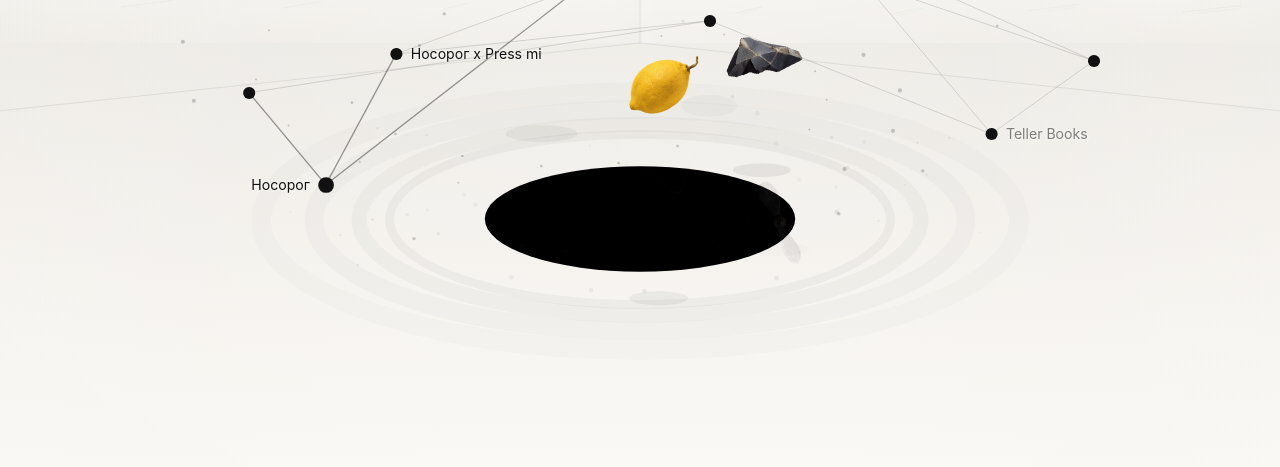
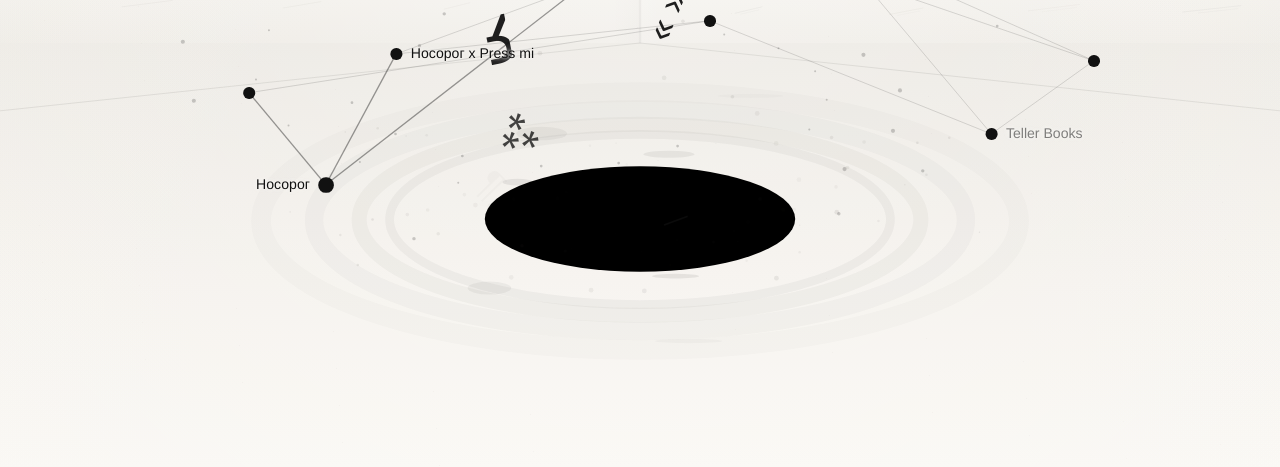
Before and after one commit to Nikiau12/obratnaya-storona, a website built with Vite: page index.html in a window 1280 px wide. Shown: the part 333-800 px from the top of the page. Built offline with nearby package versions, Linux system fonts and the light colour scheme; a web font is replaced by a local one.

Commit message:
Add typographic figures and project details
Replace raster objects with publishing-related typographic figures, update typography, and add project descriptions.

```diff
--- a/src/main.js
+++ b/src/main.js
@@ -1,35 +1,46 @@
 import "./styles.css";
 
 const projectLabelsReady = true;
-const projectDetailsReady = false;
 
+// A deliberately small typographic vocabulary replaces the unrelated found
+// objects. Every sign belongs to publishing: letters and fragments, punctuation,
+// printing marks, page furniture, and one mirrored word.
 const objectSpecs = [
-  { type: "nose", width: 0.72, height: 0.72, duration: 14.2 },
-  { type: "lemon", width: 0.64, height: 0.64, duration: 15.8 },
-  { type: "stone", width: 0.68, height: 0.68, duration: 16.9 },
-  { type: "propeller", width: 0.76, height: 0.76, duration: 13.6 },
-  { type: "glass", width: 0.66, height: 0.76, duration: 17.6 },
-  { type: "rook", width: 0.5, height: 0.74, duration: 18.4 },
-  { type: "lightning", width: 0.5, height: 0.82, duration: 15.1 },
+  { kind: "letter", text: "Ж", width: 0.64, height: 0.72, weight: 300, duration: 14.2 },
+  { kind: "fragment", text: "Я", width: 0.58, height: 0.72, weight: 500, duration: 16.1 },
+  { kind: "punctuation", text: "« »", width: 0.82, height: 0.46, weight: 300, size: 0.9, duration: 15.4 },
+  { kind: "punctuation", text: "—", width: 0.72, height: 0.3, weight: 400, duration: 13.8 },
+  { kind: "printing", text: "⁂", width: 0.58, height: 0.54, weight: 300, size: 0.8, rotationFactor: 0.42, duration: 18.1 },
+  { kind: "printing", text: "¶", width: 0.52, height: 0.7, weight: 400, size: 0.7, rotationFactor: 0.48, duration: 16.7 },
+  { kind: "crop-marks", width: 0.68, height: 0.58, size: 0.62, rotationFactor: 0.26, duration: 15.9 },
+  { kind: "pagination", text: "— 17 —", width: 0.9, height: 0.24, weight: 300, size: 0.78, duration: 19.1 },
+  { kind: "mirror-word", text: "оборот", width: 0.94, height: 0.25, weight: 400, size: 0.8, duration: 18.6 },
 ];
 
-const assetPath = (path) => `${import.meta.env.BASE_URL}${path}`;
-const assetUrls = {
-  nose: assetPath("assets/object-nose.webp"),
-  lemon: assetPath("assets/object-lemon.webp"),
-  stone: assetPath("assets/object-stone.webp"),
-  propeller: assetPath("assets/object-propeller.webp"),
-  glass: assetPath("assets/object-glass.webp?v=3"),
-  rook: assetPath("assets/object-rook.webp"),
-  lightning: assetPath("assets/object-lightning.webp?v=3"),
-};
-
 const nodes = [
-  { id: "signal", title: "Носорог", description: "", kind: "project", status: "live" },
-  { id: "flicker", title: "Teller Books", description: "", kind: "project", status: "live" },
+  {
+    id: "signal",
+    title: "Носорог",
+    description: "Литературный журнал и книжное издательство. «Носорог» публикует прозу, поэзию и философию, соединяя тексты и изображения по коллажному принципу, и развивает эту практику в книжных форматах.",
+    kind: "project",
+    status: "live",
+  },
+  {
+    id: "flicker",
+    title: "Teller Books",
+    description: "Книжная линейка Teller, которую мы создаём вместе с командой. В числе готовящихся книг — Dependent, Distracted, Bored Сусанны Паасонен и The Dark Forest Theory of the Internet Богны Кониор.",
+    kind: "project",
+    status: "live",
+  },
   { id: "residents", title: "онлайн-медиа Обратная сторона", description: "", kind: "project", status: "upcoming" },
   { id: "showcase", title: "книжный", description: "", kind: "project", status: "upcoming" },
-  { id: "word", title: "Носорог х Press mi", description: "", kind: "project", status: "live" },
+  {
+    id: "word",
+    title: "Носорог х Press mi",
+    description: "Издательская программа самоорганизованной институции современного искусства Press mi, которую мы помогаем развивать.",
+    kind: "project",
+    status: "live",
+  },
   { id: "day", title: "", description: "", kind: "placeholder", status: "placeholder" },
   { id: "archive", title: "", description: "", kind: "placeholder", status: "placeholder" },
   { id: "about", title: "", description: "", kind: "placeholder", status: "placeholder" },
@@ -81,7 +92,7 @@ root.innerHTML = `
       <svg class="constellation-points" aria-hidden="true"></svg>
       <svg class="node-lines" aria-hidden="true"></svg>
     </nav>
-    <aside class="info-panel" aria-live="polite"${projectDetailsReady ? "" : " hidden"}>
+    <aside class="info-panel" aria-live="polite" hidden>
       <span class="info-title"></span><span class="info-copy"></span>
     </aside>
   </main>`;
@@ -94,16 +105,10 @@ const intro = document.querySelector(".intro");
 const nodeLayer = document.querySelector(".node-layer");
 const constellationPoints = document.querySelector(".constellation-points");
 const nodeLines = document.querySelector(".node-lines");
+const infoPanel = document.querySelector(".info-panel");
 const infoTitle = document.querySelector(".info-title");
 const infoCopy = document.querySelector(".info-copy");
 const reduceMotion = matchMedia("(prefers-reduced-motion: reduce)").matches;
-const images = Object.fromEntries(Object.entries(assetUrls).map(([key, url]) => {
-  const image = new Image();
-  image.decoding = "async";
-  image.src = url;
-  return [key, image];
-}));
-
 const pointer = { x: 0, y: 0, easedX: 0, easedY: 0 };
 const mobileGraph = { offsetX: 0, offsetY: 0, scale: 1, pointers: new Map(), pinchDistance: 0, pinchScale: 1, lastGestureAt: 0 };
 const particles = Array.from({ length: 74 }, (_, i) => ({
@@ -134,8 +139,7 @@ const nodeButtons = nodes.map((node, index) => {
   button.innerHTML = `<span class="node-dot"></span>${projectLabelsReady && node.title ? `<span class="node-text">${node.title}</span>` : ""}${node.status === "upcoming" ? '<span class="node-status" aria-hidden="true">скоро</span>' : ""}`;
   ["pointerenter", "focus", "click"].forEach((eventName) => button.addEventListener(eventName, () => {
     if (eventName === "click" && Date.now() - mobileGraph.lastGestureAt < 260) return;
-    if (isCompact() && projectDetailsReady) document.body.classList.add("has-mobile-selection");
-    setActiveNode(node.id);
+    setActiveNode(node.id, true);
   }));
   nodeLayer.append(button);
   return button;
@@ -459,11 +463,15 @@ function getObjectState(item, time, m) {
   const y = groundY - altitude;
   const redshift = smoothstep(0.9, 0.997, observedFall);
   const tumble = item.direction * (cycle * Math.PI * 4.2 + Math.sin(time * 0.7 + item.index) * 0.18);
+  const keepsBaseline = item.kind === "mirror-word" || item.kind === "text-fragment" || item.kind === "pagination";
+  const rotation = keepsBaseline
+    ? Math.sin(time * 0.42 + item.index * 0.8) * 0.075
+    : tumble * (item.rotationFactor ?? (item.kind === "fragment" ? 0.62 : 0.72));
   return {
     item, cycle, redshift, behind: Math.sin(angle) < 0,
     x, y,
     groundX, groundY, angle,
-    rotation: item.type === "lightning" ? 0 : tumble,
+    rotation,
     scale: (0.8 - observedFall * 0.27) * (width < 640 ? 0.86 : 1),
     alpha: Math.exp(-4.8 * redshift * redshift),
   };
@@ -472,9 +480,10 @@ function getObjectState(item, time, m) {
 function drawObject(state) {
   const { item, x, y, groundX, groundY, rotation, scale, redshift, alpha } = state;
   if (alpha <= 0.01) return;
-  const base = Math.min(width, height) * 0.22;
-  const objectW = base * item.width * scale;
-  const objectH = base * item.height * scale;
+  const base = Math.min(width, height) * 0.175;
+  const itemScale = item.size || 1;
+  const objectW = base * item.width * scale * itemScale;
+  const objectH = base * item.height * scale * itemScale;
 
   ctx.save();
   ctx.globalAlpha = alpha * (0.1 + state.cycle * 0.9);
@@ -486,15 +495,49 @@ function drawObject(state) {
   ctx.translate(x, y);
   ctx.rotate(rotation);
   ctx.globalAlpha = alpha * (1 - redshift * 0.28);
-  drawSprite(item.type, objectW, objectH);
+  drawTypographicSprite(item, objectW, objectH);
   ctx.restore();
 }
 
-function drawSprite(type, w, h) {
-  const image = images[type];
-  if (image.complete && image.naturalWidth) {
-    ctx.drawImage(image, -w * 0.68, -h * 0.68, w * 1.36, h * 1.36);
+function drawTypographicSprite(item, w, h) {
+  ctx.fillStyle = "rgba(12,12,12,.92)";
+
+  if (item.kind === "crop-marks") {
+    // Four crop marks form an almost-abstract object while remaining a real
+    // piece of printing vocabulary.
+    ctx.strokeStyle = "rgba(12,12,12,.9)";
+    ctx.lineWidth = Math.max(1, w * 0.026);
+    ctx.lineCap = "square";
+    const outerX = w * 0.38;
+    const outerY = h * 0.38;
+    const innerX = w * 0.19;
+    const innerY = h * 0.19;
+    ctx.beginPath();
+    ctx.moveTo(-outerX, -innerY); ctx.lineTo(-outerX, -outerY); ctx.lineTo(-innerX, -outerY);
+    ctx.moveTo(innerX, -outerY); ctx.lineTo(outerX, -outerY); ctx.lineTo(outerX, -innerY);
+    ctx.moveTo(outerX, innerY); ctx.lineTo(outerX, outerY); ctx.lineTo(innerX, outerY);
+    ctx.moveTo(-innerX, outerY); ctx.lineTo(-outerX, outerY); ctx.lineTo(-outerX, innerY);
+    ctx.stroke();
+    return;
   }
+
+  const fontSize = item.kind === "mirror-word" ? h * 1.18 : h * 1.08;
+  ctx.font = `${item.weight || 400} ${fontSize}px "Tilda Sans", "Helvetica Neue", Arial, sans-serif`;
+  ctx.textAlign = "center";
+  ctx.textBaseline = "middle";
+
+  if (item.kind === "fragment") {
+    // The clipped edge makes this a piece of a letter rather than another
+    // complete alphabet character.
+    ctx.beginPath();
+    ctx.rect(-w * 0.36, -h * 0.48, w * 0.42, h * 0.96);
+    ctx.clip();
+    ctx.fillText(item.text, -w * 0.02, 0);
+    return;
+  }
+
+  if (item.kind === "mirror-word") ctx.scale(-1, 1);
+  ctx.fillText(item.text, 0, 0);
 }
 
 function drawDust(time, m, behind) {
@@ -517,11 +560,14 @@ function ellipse(x, y, rx, ry, stroke = false) {
   stroke ? ctx.stroke() : ctx.fill();
 }
 
-function setActiveNode(id) {
+function setActiveNode(id, revealDetails = false) {
   activeNodeId = id;
   const node = nodes.find((item) => item.id === id);
+  const hasVisibleDetails = revealDetails && Boolean(node.description);
   infoTitle.textContent = node.title;
   infoCopy.textContent = node.description;
+  infoPanel.hidden = !hasVisibleDetails;
+  document.body.classList.toggle("has-mobile-selection", isCompact() && hasVisibleDetails);
   nodeButtons.forEach((button) => button.classList.toggle("is-active", button.dataset.id === id));
   layoutGraph();
 }
--- a/src/styles.css
+++ b/src/styles.css
@@ -1,7 +1,15 @@
+@font-face {
+  font-family: "Tilda Sans";
+  font-style: normal;
+  font-weight: 250 1000;
+  font-display: swap;
+  src: url("https://static.tildacdn.com/fonts/tildasans/TildaSans-VF.woff2") format("woff2-variations");
+}
+
 :root {
   color: #151515;
   background: #fbfaf7;
-  font-family: Inter, "Helvetica Neue", Arial, sans-serif;
+  font-family: "Tilda Sans", "Helvetica Neue", Arial, sans-serif;
   font-synthesis: none;
   text-rendering: optimizeLegibility;
   -webkit-font-smoothing: antialiased;
@@ -83,11 +91,10 @@ a {
 h1 {
   max-width: 9ch;
   margin: 0;
-  font-family: Georgia, "Times New Roman", serif;
   font-size: clamp(2.8rem, 7.2vw, 6.6rem);
-  font-weight: 400;
-  line-height: 0.86;
-  letter-spacing: 0;
+  font-weight: 300;
+  line-height: 0.88;
+  letter-spacing: -0.045em;
 }
 
 .lede {
@@ -204,6 +211,7 @@ h1 {
   padding: 0.2rem 0;
   background: transparent;
   font-size: clamp(0.76rem, 1.1vw, 0.96rem);
+  font-weight: 400;
   line-height: 1.1;
   white-space: nowrap;
   text-shadow: 0 0 3px rgba(251, 250, 247, 0.98), 0 0 7px rgba(251, 250, 247, 0.92);
@@ -239,8 +247,8 @@ h1 {
 }
 
 .node-label.is-section .node-text {
-  font-family: Georgia, "Times New Roman", serif;
   font-size: clamp(1rem, 1.55vw, 1.28rem);
+  font-weight: 500;
 }
 
 .node-label.is-active,
@@ -280,9 +288,10 @@ h1 {
 .info-title {
   display: block;
   margin-bottom: 0.45rem;
-  font-family: Georgia, "Times New Roman", serif;
   font-size: clamp(1.7rem, 3vw, 2.55rem);
+  font-weight: 500;
   line-height: 1;
+  letter-spacing: -0.025em;
 }
 
 .info-copy {
```
